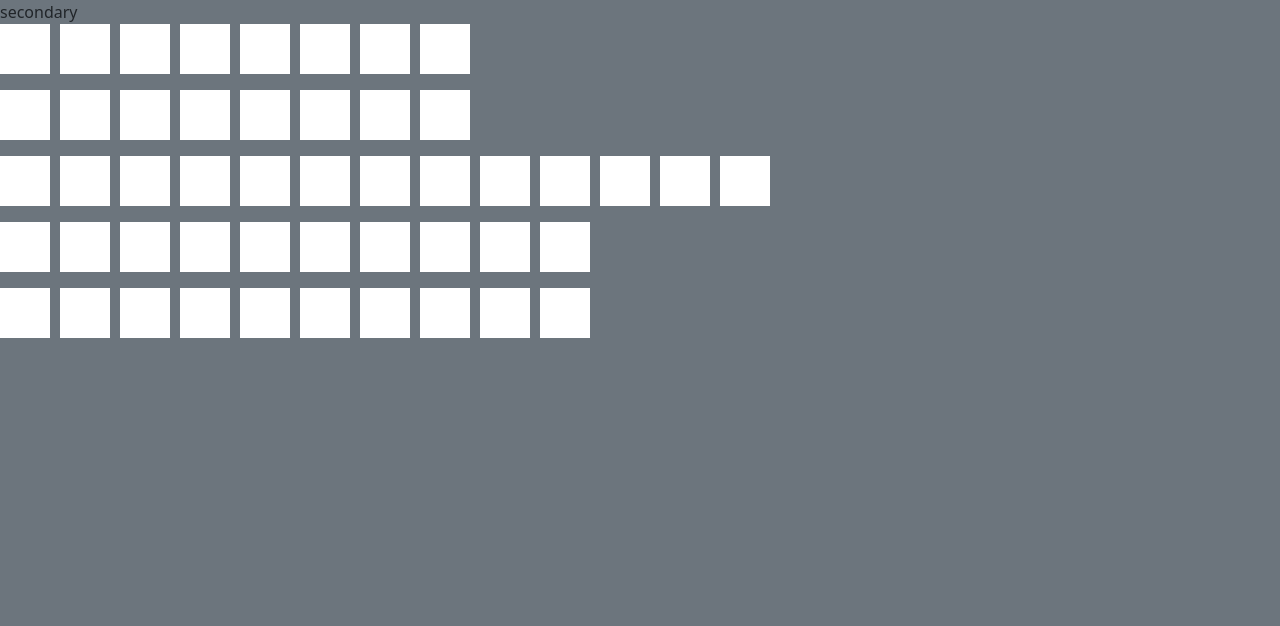
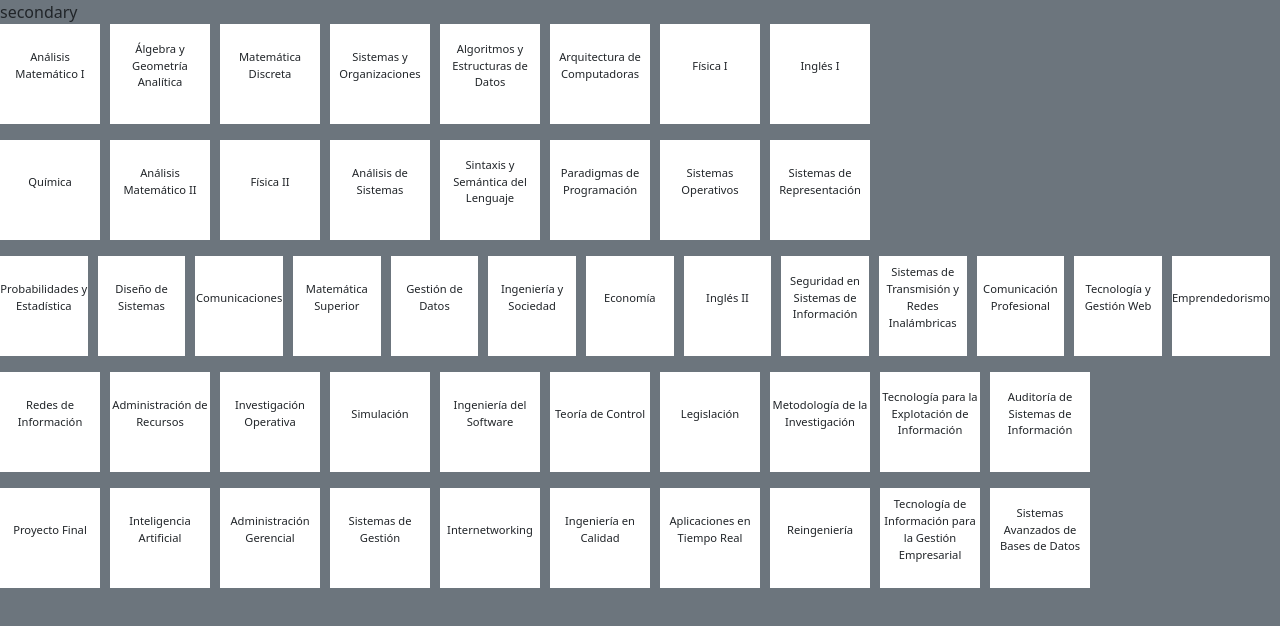
Before and after one commit to ShiromaHajime/correlativas-interactivas, a website built with Vite: page index.html in a window 1280 px wide. Built offline with nearby package versions, Linux system fonts and the light colour scheme.

Commit message:
Agrego p para los nombres

```diff
--- a/index.html
+++ b/index.html
@@ -1,70 +1,172 @@
 <!DOCTYPE html>
 <html lang="en">secondary
+
 <head>
       <title>Bootstrap 5 example</title>
       <meta charset="UTF-8" />
       <meta name="viewport" content="width=device-width" />
       <script type="module" src="./src/index.js"></script>
 </head>
+
 <body class="bg-secondary">
       <div class="d-flex">
-      <div id="Análisis Matemático I" class="caja"></div>
-      <div id="Álgebra y Geometría Analítica" class="caja"></div>
-      <div id="Matemática Discreta" class="caja"></div>
-      <div id="Sistemas y Organizaciones" class="caja"></div>
-      <div id="Algoritmos y Estructuras de Datos" class="caja"></div>
-      <div id="Arquitectura de Computadoras" class="caja"></div>
-      <div id="Física I" class="caja"></div>
-      <div id="Inglés I" class="caja"></div>
+            <div id="Análisis Matemático I" class="caja">
+                  <p>Análisis Matemático I</p>
+            </div>
+            <div id="Álgebra y Geometría Analítica" class="caja">
+                  <p>Álgebra y Geometría Analítica</p>
+            </div>
+            <div id="Matemática Discreta" class="caja">
+                  <p>Matemática Discreta</p>
+            </div>
+            <div id="Sistemas y Organizaciones" class="caja">
+                  <p>Sistemas y Organizaciones</p>
+            </div>
+            <div id="Algoritmos y Estructuras de Datos" class="caja">
+                  <p>Algoritmos y Estructuras de Datos</p>
+            </div>
+            <div id="Arquitectura de Computadoras" class="caja">
+                  <p>Arquitectura de Computadoras</p>
+            </div>
+            <div id="Física I" class="caja">
+                  <p>Física I</p>
+            </div>
+            <div id="Inglés I" class="caja">
+                  <p>Inglés I</p>
+            </div>
       </div>
       <div class="d-flex mt-3">
-      <div id="Química" class="caja"></div>
-      <div id="Análisis Matemático II" class="caja"></div>
-      <div id="Física II" class="caja"></div>
-      <div id="Análisis de Sistemas" class="caja"></div>
-      <div id="Sintaxis y Semántica del Lenguaje" class="caja"></div>
-      <div id="Paradigmas de Programación" class="caja"></div>
-      <div id="Sistemas Operativos" class="caja"></div>
-      <div id="Sistemas de Representación" class="caja"></div>
+            <div id="Química" class="caja">
+                  <p>Química</p>
+            </div>
+            <div id="Análisis Matemático II" class="caja">
+                  <p>Análisis Matemático II</p>
+            </div>
+            <div id="Física II" class="caja">
+                  <p>Física II</p>
+            </div>
+            <div id="Análisis de Sistemas" class="caja">
+                  <p>Análisis de Sistemas</p>
+            </div>
+            <div id="Sintaxis y Semántica del Lenguaje" class="caja">
+                  <p>Sintaxis y Semántica del Lenguaje</p>
+            </div>
+            <div id="Paradigmas de Programación" class="caja">
+                  <p>Paradigmas de Programación</p>
+            </div>
+            <div id="Sistemas Operativos" class="caja">
+                  <p>Sistemas Operativos</p>
+            </div>
+            <div id="Sistemas de Representación" class="caja">
+                  <p>Sistemas de Representación</p>
+            </div>
       </div>
       <div class="d-flex mt-3">
-      <div id="Probabilidades y Estadística" class="caja"></div>
-      <div id="Diseño de Sistemas" class="caja"></div>
-      <div id="Comunicaciones" class="caja"></div>
-      <div id="Matemática Superior" class="caja"></div>
-      <div id="Gestión de Datos" class="caja"></div>
-      <div id="Ingeniería y Sociedad" class="caja"></div>
-      <div id="Economía" class="caja"></div>
-      <div id="Inglés II" class="caja"></div>
-      <div id="Seguridad en Sistemas de Información" class="caja"></div>
-      <div id="Sistemas de Transmisión y Redes Inalámbricas" class="caja"></div>
-      <div id="Comunicación Profesional" class="caja"></div>
-      <div id="Tecnología y Gestión Web" class="caja"></div>
-      <div id="Emprendedorismo" class="caja"></div>
+            <div id="Probabilidades y Estadística" class="caja">
+                  <p>Probabilidades y Estadística</p>
+            </div>
+            <div id="Diseño de Sistemas" class="caja">
+                  <p>Diseño de Sistemas</p>
+            </div>
+            <div id="Comunicaciones" class="caja">
+                  <p>Comunicaciones</p>
+            </div>
+            <div id="Matemática Superior" class="caja">
+                  <p>Matemática Superior</p>
+            </div>
+            <div id="Gestión de Datos" class="caja">
+                  <p>Gestión de Datos</p>
+            </div>
+            <div id="Ingeniería y Sociedad" class="caja">
+                  <p>Ingeniería y Sociedad</p>
+            </div>
+            <div id="Economía" class="caja">
+                  <p>Economía</p>
+            </div>
+            <div id="Inglés II" class="caja">
+                  <p>Inglés II</p>
+            </div>
+            <div id="Seguridad en Sistemas de Información" class="caja">
+                  <p>Seguridad en Sistemas de Información</p>
+            </div>
+            <div id="Sistemas de Transmisión y Redes Inalámbricas" class="caja">
+                  <p>Sistemas de Transmisión y Redes Inalámbricas</p>
+            </div>
+            <div id="Comunicación Profesional" class="caja">
+                  <p>Comunicación Profesional</p>
+            </div>
+            <div id="Tecnología y Gestión Web" class="caja">
+                  <p>Tecnología y Gestión Web</p>
+            </div>
+            <div id="Emprendedorismo" class="caja">
+                  <p>Emprendedorismo</p>
+            </div>
       </div>
       <div class="d-flex mt-3">
-      <div id="Redes de Información" class="caja"></div>
-      <div id="Administración de Recursos" class="caja"></div>
-      <div id="Investigación Operativa" class="caja"></div>
-      <div id="Simulación" class="caja"></div>
-      <div id="Ingeniería del Software" class="caja"></div>
-      <div id="Teoría de Control" class="caja"></div>
-      <div id="Legislación" class="caja"></div>
-      <div id="Metodología de la Investigación" class="caja"></div>
-      <div id="Tecnología para la Explotación de Información" class="caja"></div>
-      <div id="Auditoría de Sistemas de Información" class="caja"></div>
+            <div id="Redes de Información" class="caja">
+                  <p>Redes de Información</p>
+            </div>
+            <div id="Administración de Recursos" class="caja">
+                  <p>Administración de Recursos</p>
+            </div>
+            <div id="Investigación Operativa" class="caja">
+                  <p>Investigación Operativa</p>
+            </div>
+            <div id="Simulación" class="caja">
+                  <p>Simulación</p>
+            </div>
+            <div id="Ingeniería del Software" class="caja">
+                  <p>Ingeniería del Software</p>
+            </div>
+            <div id="Teoría de Control" class="caja">
+                  <p>Teoría de Control</p>
+            </div>
+            <div id="Legislación" class="caja">
+                  <p>Legislación</p>
+            </div>
+            <div id="Metodología de la Investigación" class="caja">
+                  <p>Metodología de la Investigación</p>
+            </div>
+            <div id="Tecnología para la Explotación de Información" class="caja">
+                  <p>Tecnología para la Explotación de Información</p>
+            </div>
+            <div id="Auditoría de Sistemas de Información" class="caja">
+                  <p>Auditoría de Sistemas de Información</p>
+            </div>
       </div>
       <div class="d-flex mt-3">
-      <div id="Proyecto Final" class="caja"></div>
-      <div id="Inteligencia Artificial" class="caja"></div>
-      <div id="Administración Gerencial" class="caja"></div>
-      <div id="Sistemas de Gestión" class="caja"></div>
-      <div id="Internetworking" class="caja"></div>
-      <div id="Ingeniería en Calidad" class="caja"></div>
-      <div id="Aplicaciones en Tiempo Real" class="caja"></div>
-      <div id="Reingeniería" class="caja"></div>
-      <div id="Tecnología de Información para la Gestión Empresarial" class="caja"></div>
-      <div id="Sistemas Avanzados de Bases de Datos" class="caja"></div>
+            <div id="Proyecto Final" class="caja">
+                  <p>Proyecto Final</p>
+            </div>
+            <div id="Inteligencia Artificial" class="caja">
+                  <p>Inteligencia Artificial</p>
+            </div>
+            <div id="Administración Gerencial" class="caja">
+                  <p>Administración Gerencial</p>
+            </div>
+            <div id="Sistemas de Gestión" class="caja">
+                  <p>Sistemas de Gestión</p>
+            </div>
+            <div id="Internetworking" class="caja">
+                  <p>Internetworking</p>
+            </div>
+            <div id="Ingeniería en Calidad" class="caja">
+                  <p>Ingeniería en Calidad</p>
+            </div>
+            <div id="Aplicaciones en Tiempo Real" class="caja">
+                  <p>Aplicaciones en Tiempo Real</p>
+            </div>
+            <div id="Reingeniería" class="caja">
+                  <p>Reingeniería</p>
+            </div>
+            <div id="Tecnología de Información para la Gestión Empresarial" class="caja">
+                  <p>Tecnología de Información para la Gestión Empresarial</p>
+            </div>
+            <div id="Sistemas Avanzados de Bases de Datos" class="caja">
+                  <p>Sistemas Avanzados de Bases de Datos</p>
+            </div>
       </div>
 </body>
+
+
 </html>
--- a/src/styles.scss
+++ b/src/styles.scss
@@ -8,10 +8,14 @@
 @import '../node_modules/bootstrap/scss/bootstrap';
 
 .caja {
-  width: 50px;
-  height: 50px;
+  width: 100px;
+  height: 100px;
   margin-right: 10px;
   background-color: white;
+  justify-content: center;
+  align-items: center;
+  text-align: center;
+  display: flex;
 }
 
 .correlativa {
@@ -29,3 +33,7 @@
 .seleccionada {
   background-color: aqua;
 }
+
+p {
+  font-size: 0.7rem;
+}
```
Lines whose indentation alone changed are shown as unchanged.
